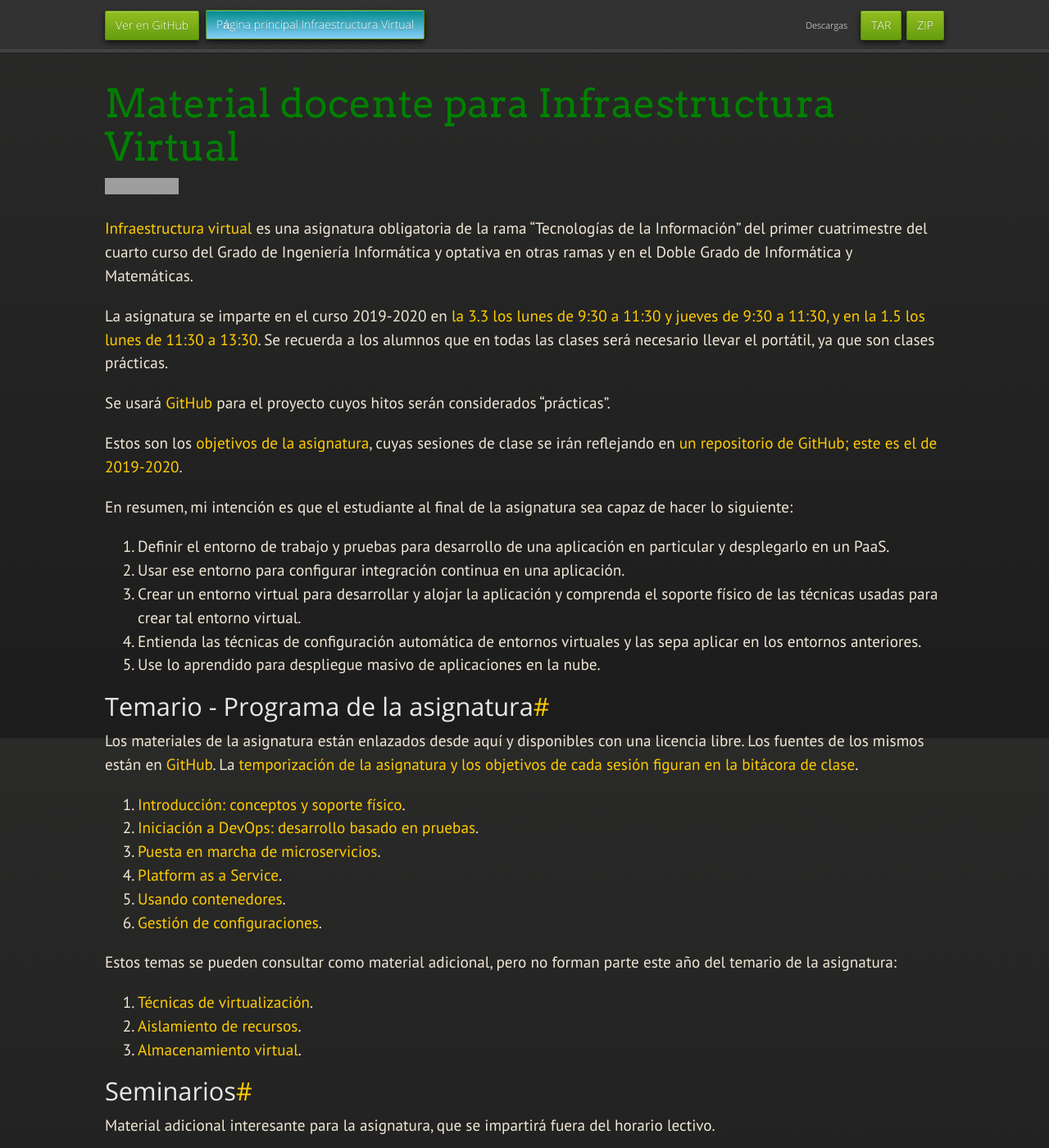
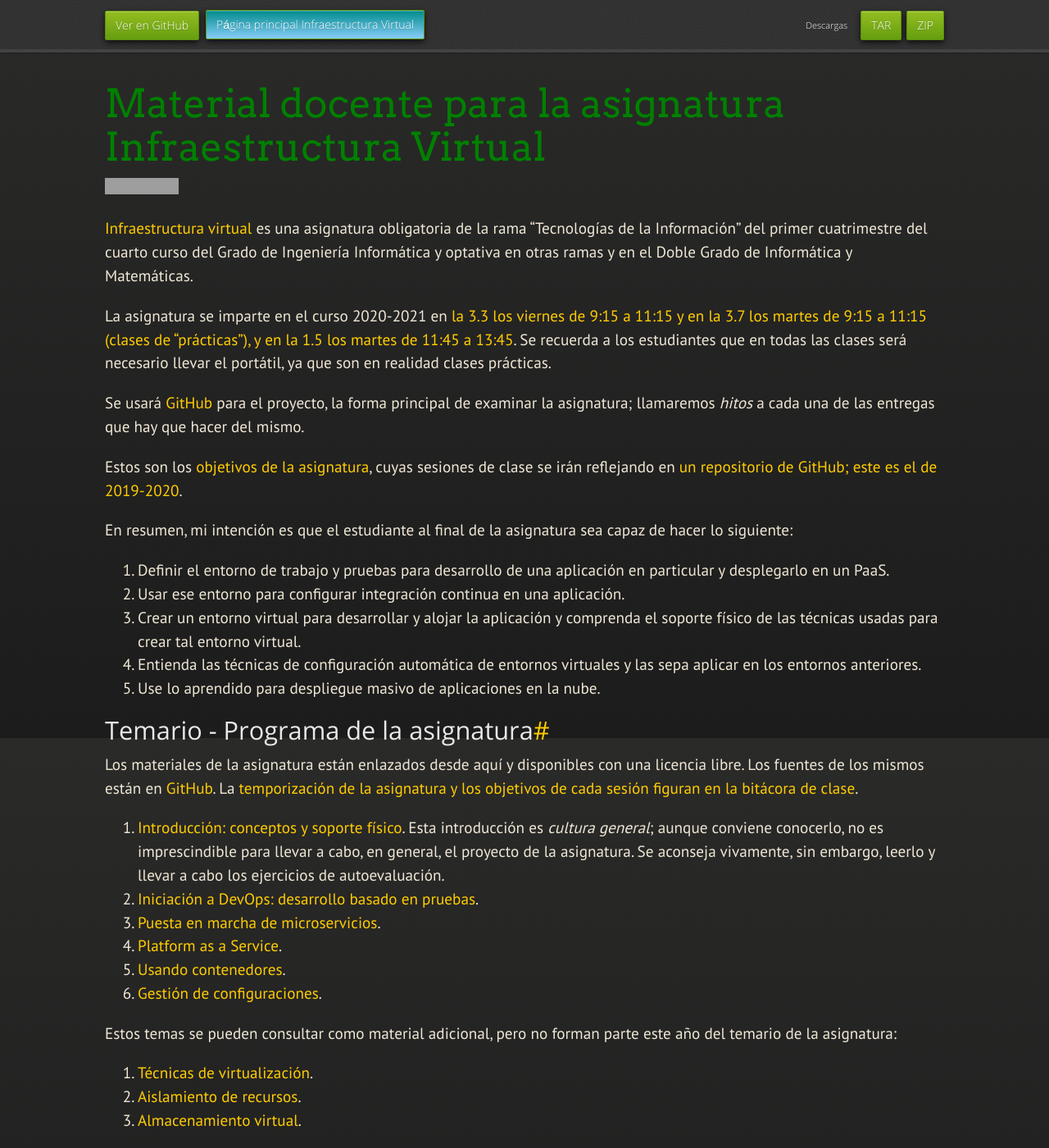
Before and after one commit to JJ/IV, a Jekyll site: the page built from index.md, in a window 1280 px wide and 1400 px high. Shown: the whole window at 82% size. Built offline with Jekyll 4.4.1, drawn with Linux system fonts in a browser that asks for light colours; nearby versions of some CDN libraries; some web fonts are replaced; our own code applies the rules of GitHub Pages for plain Markdown files; grey boxes are pictures that could not be loaded.

Commit message:
Sync index.md de master a gh-pages

```diff
--- a/index.md
+++ b/index.md
@@ -3,7 +3,7 @@
 
 
 ---
-# Material docente para Infraestructura Virtual
+# Material docente para la asignatura Infraestructura Virtual
 
 [![Build Status](https://travis-ci.org/JJ/IV.svg?branch=master)](https://travis-ci.org/JJ/IV)
 
@@ -13,12 +13,13 @@
 Informática y optativa en otras ramas y en el Doble Grado de Informática
 y Matemáticas.
 
-La asignatura se imparte en el curso 2019-2020 en [la 3.3 los lunes de 9:30 a 11:30 y jueves de 9:30 a 11:30, y en la 1.5 los lunes de 11:30 a 13:30](http://etsiit.ugr.es/pages/calendario_academico/horarios-curso-20182019/horariosgii1819).
-Se recuerda a los alumnos que en todas las clases será necesario llevar el portátil, ya que son clases prácticas.
+La asignatura se imparte en el curso 2020-2021 en [la 3.3 los viernes de 9:15 a 11:15 y en la 3.7 los martes de 9:15 a 11:15 (clases de "prácticas"), y en la 1.5 los martes de 11:45 a 13:45](http://etsiit.ugr.es/pages/calendario_academico/horarioscurso20202021/horariosgii2021/!).
+Se recuerda a los estudiantes que en todas las clases será necesario
+llevar el portátil, ya que son en realidad clases prácticas.
 
 
 Se usará
-[GitHub](http://github.com) para el proyecto cuyos hitos serán considerados "prácticas".
+[GitHub](http://github.com) para el proyecto, la forma principal de examinar la asignatura; llamaremos *hitos* a cada una de las entregas que hay que hacer del mismo.
 
 Estos son los [objetivos de la asignatura](documentos/objetivos), cuyas sesiones de clase se irán reflejando en [un repositorio de GitHub; este es el de 2019-2020](https://github.com/JJ/IV-19-20).
 
@@ -38,7 +39,11 @@
 [GitHub](http://github.com/JJ/IV). La
 [temporización de la asignatura y los objetivos de cada sesión figuran en la bitácora de clase](https://github.com/JJ/IV-19-20/blob/master/sesiones/README.md).
 
-1. [Introducción: conceptos y soporte físico](documentos/temas/Intro_concepto_y_soporte_fisico).
+1. [Introducción: conceptos y soporte físico](documentos/temas/Intro_concepto_y_soporte_fisico). Esta
+   introducción es *cultura general*; aunque conviene conocerlo, no es
+   imprescindible para llevar a cabo, en general, el proyecto de la
+   asignatura. Se aconseja vivamente, sin embargo, leerlo y llevar a
+   cabo los ejercicios de autoevaluación.
 2. [Iniciación a DevOps: desarrollo basado en pruebas](documentos/temas/Desarrollo_basado_en_pruebas).
 3. [Puesta en marcha de microservicios](documentos/temas/Microservicios).
 4. [Platform as a Service](documentos/temas/PaaS).
```
